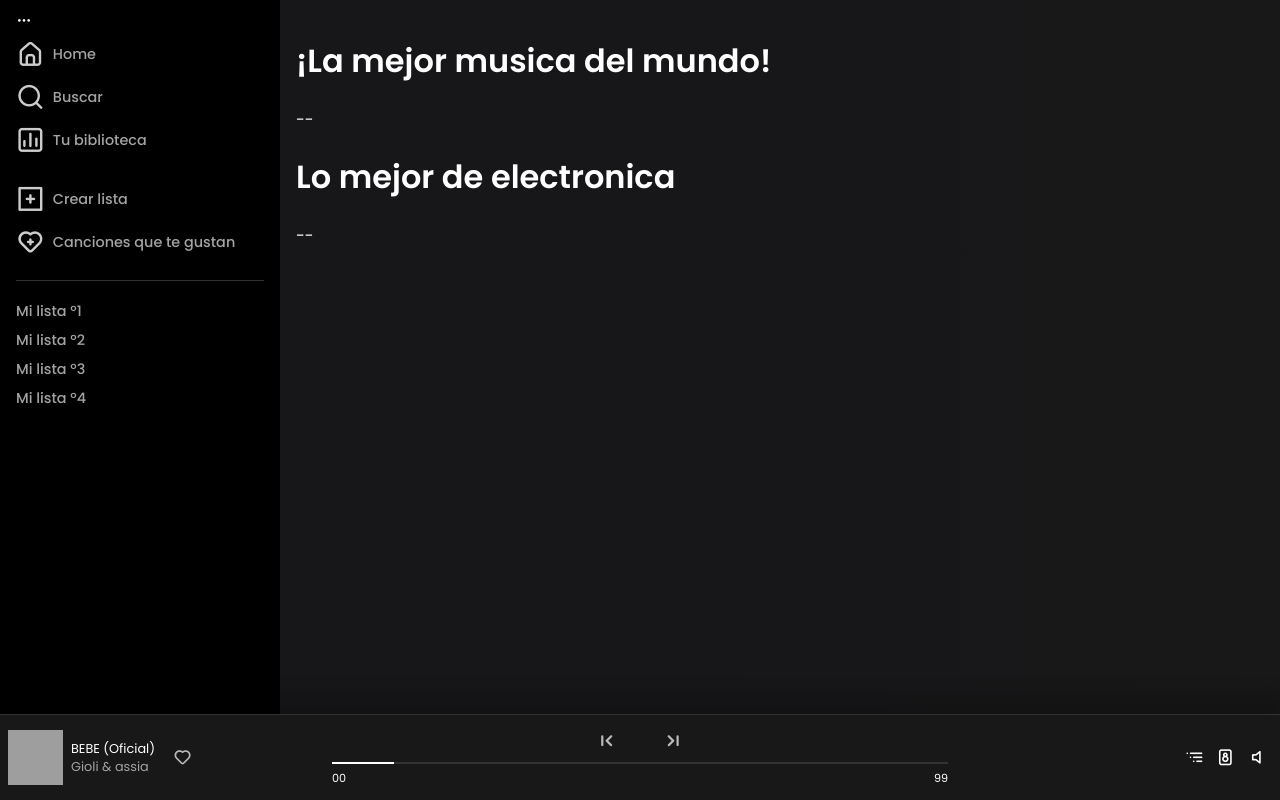
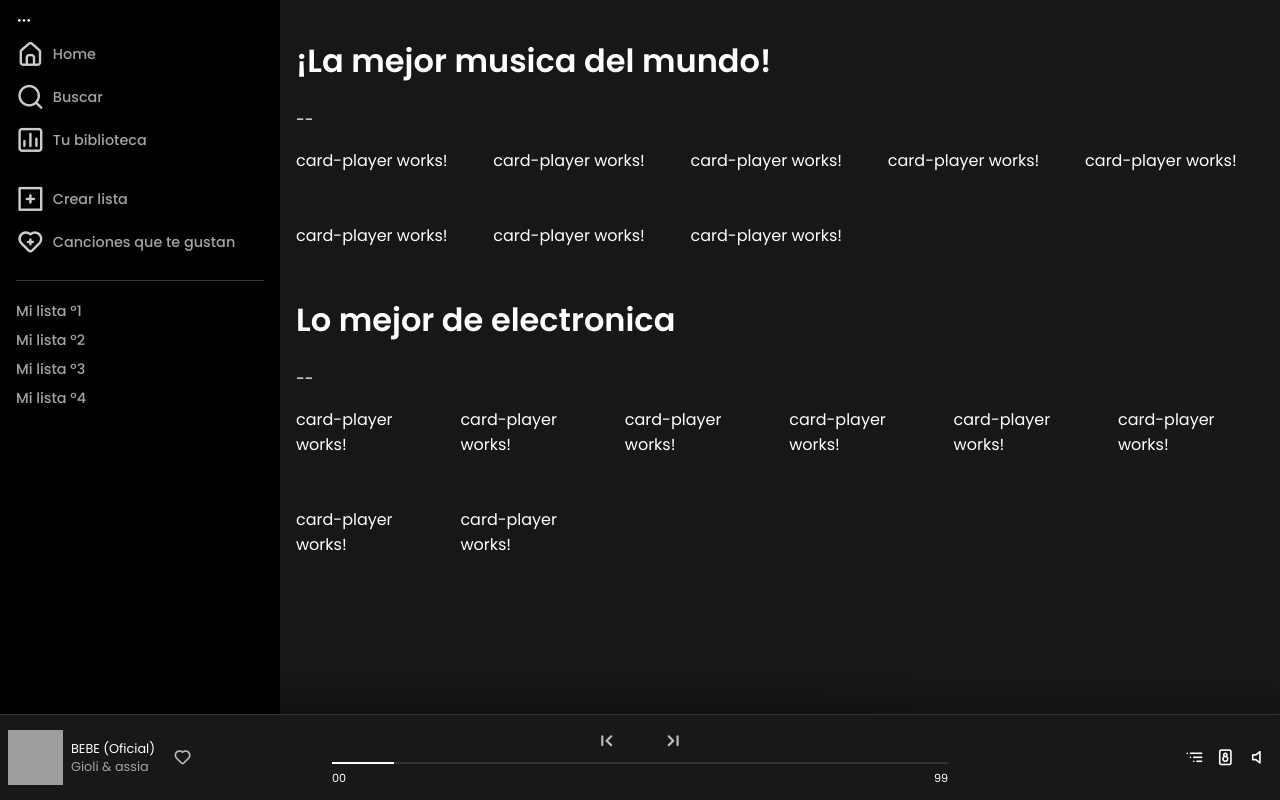
Before and after one commit to Juandavidcertuche093/demo_spotify, an Angular app: page /tracks in a window 1280 px wide. Built offline with nearby package versions, Linux system fonts and the light colour scheme; grey boxes are pictures that could not be loaded.

Commit message:
agregamos css a la section-generica y algunos componentes

```diff
--- a/src/app/modules/tracks/pages/tracks-pages/tracks-pages.component.ts
+++ b/src/app/modules/tracks/pages/tracks-pages/tracks-pages.component.ts
@@ -1,5 +1,6 @@
 import { Component, OnInit } from '@angular/core';
-import * as data from '../../../../data/tracks.json' //es para todo lo que esta en el .traks.json este en (data)
+import * as dataRaw from '../../../../data/tracks.json' //es para todo lo que esta en el .traks.json este en (data)
+import { TrackModel } from '../../../../core/models/tracks.model';
 
 @Component({
   selector: 'app-tracks-pages',
@@ -8,14 +9,14 @@ import * as data from '../../../../data/tracks.json' //es para todo lo que esta
 })
 export class TracksPagesComponent implements OnInit {
 
-  mockTracksList = [
+  mockTracksList: Array<TrackModel> = []
 
-  ]
 
   constructor () {}
 
   ngOnInit(): void {
-    console.log(data)
+    const { data }: any = (dataRaw as any).default
+    this.mockTracksList = data
   }
 
 }
--- a/src/app/shared/components/card-player/card-player.component.ts
+++ b/src/app/shared/components/card-player/card-player.component.ts
@@ -1,10 +1,16 @@
-import { Component } from '@angular/core';
+import { Component, OnInit } from '@angular/core';
 
 @Component({
   selector: 'app-card-player',
   templateUrl: './card-player.component.html',
   styleUrl: './card-player.component.css'
 })
-export class CardPlayerComponent {
+export class CardPlayerComponent implements OnInit {
+
+  constructor () {}
+
+  ngOnInit(): void {
+
+  }
 
 }
--- a/src/app/shared/components/media-play/media-play.component.html
+++ b/src/app/shared/components/media-play/media-play.component.html
@@ -24,7 +24,7 @@
         <img [src]="mockCover.cover" alt="" class="cover">
         <div class="track-info">
             <h3 class="track-title">{{mockCover.name}}</h3>
-            <h5 class="track-title sub-title">{{mockCover?.album}}</h5>
+            <h5 class="track-title sub-title">{{mockCover.album}}</h5>
         </div>
         <div class="track-like">
             <button class="btn-like">
--- a/src/app/shared/components/section-generica/section-generica.component.css
+++ b/src/app/shared/components/section-generica/section-generica.component.css
@@ -0,0 +1,19 @@
+.section--generic {
+    margin-bottom: 2rem;
+}
+
+.section--generic__player--zone .player--list {
+    display: grid;
+    list-style: none;
+    margin: 0;
+    padding: 0;
+    gap: 1.15rem;
+}
+
+.section--generic__player--zone .player--list.card-small {
+    grid-template-columns: repeat(5, 1fr);
+}
+
+.section--generic__player--zone .player--list.card-big {
+    grid-template-columns: repeat(6, minmax(100px, 1fr));
+}
--- a/src/app/shared/components/section-generica/section-generica.component.html
+++ b/src/app/shared/components/section-generica/section-generica.component.html
@@ -4,7 +4,7 @@
     <div class="section--generic__player--zone">
         --<ul class="player--list" [ngClass]="{'card-small':mode === 'small','card-big':mode === 'big'}">
             <li *ngFor="let player of dataTracks">
-                {{player.name}}
+                <app-card-player></app-card-player>
             </li>
         </ul>
     </div>
```
